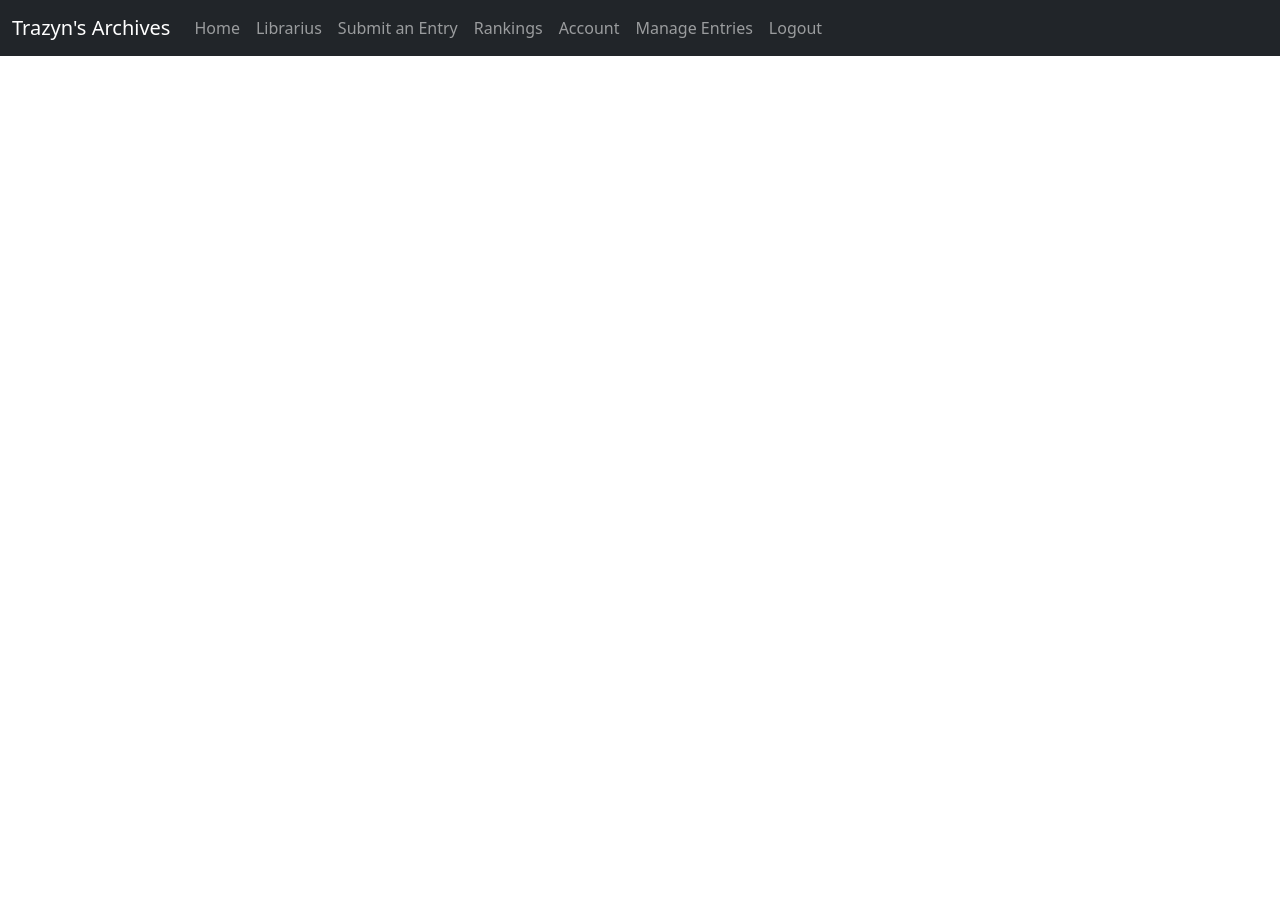
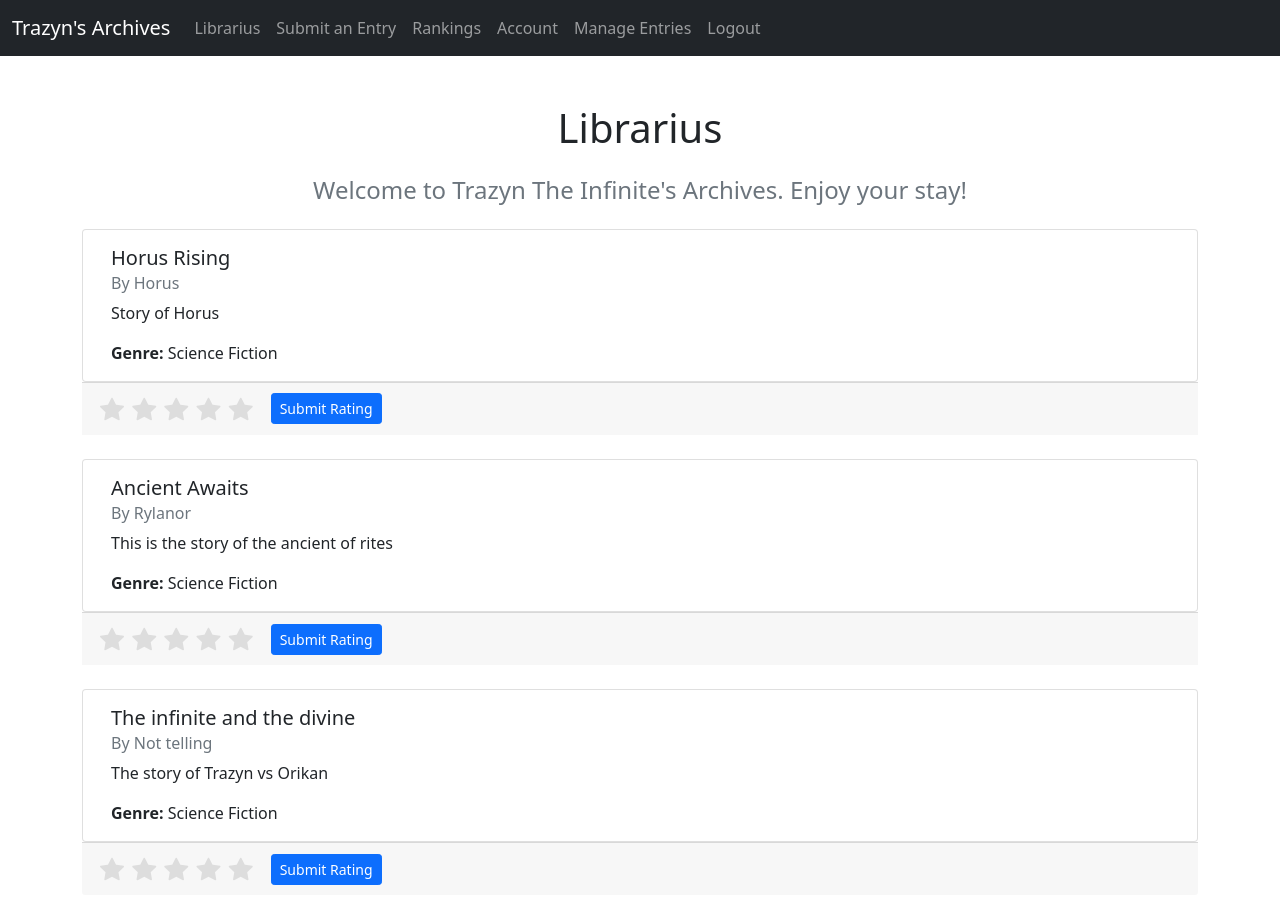
Before and after one commit to Stoyan-Kamenov/CM4025_CW, a Django app: page /library/ in a window 1280 px wide. Before the commit the page ends 56 px from the top, so only its background shows below. Run offline with Django 5.2, Linux system fonts and the light colour scheme; a user stored in the database is signed in; data comes from the database, SQL or seed files in the repository; some libraries are stand-ins or nearby versions.

Commit message:
Added Stories submissions and working library

```diff
--- a/myapp/admin.py
+++ b/myapp/admin.py
@@ -1,3 +1,6 @@
 from django.contrib import admin
+from .models import Stories
+from .models import Ratings
 
-# Register your models here.
+admin.site.register(Stories)
+admin.site.register(Ratings)
--- a/myapp/models.py
+++ b/myapp/models.py
@@ -1,3 +1,30 @@
 from django.db import models
+from django.contrib.auth.models import User
+import uuid
 
-# Create your models here.
+class Stories(models.Model):
+    storyId = models.UUIDField('Story ID', primary_key=True, default=uuid.uuid4, editable=False)
+    title = models.CharField('Title', max_length=200)
+    author = models.CharField('Author', max_length=100)
+    content = models.TextField('Story')
+    genre = models.CharField('Genre', max_length=50)
+    isPublic = models.BooleanField('Is it Public', default=True)
+    user = models.ForeignKey(User, on_delete=models.CASCADE, related_name='stories', null=True, blank=True)
+
+    class Meta:
+        verbose_name = 'Stories'
+        verbose_name_plural = 'Stories'
+
+    def __str__(self):
+        return self.title
+
+class Ratings(models.Model):
+    storyId = models.ForeignKey(Stories, blank= True, null=True, on_delete=models.CASCADE)
+    rating = models.IntegerField('Rating')
+
+    class Meta:
+        verbose_name = 'Ratings'
+        verbose_name_plural = 'Ratings'
+
+    def __str__(self):
+        return str(self.rating)
--- a/myapp/templates/base.html
+++ b/myapp/templates/base.html
@@ -6,26 +6,23 @@
   <meta name="viewport" content="width=device-width, initial-scale=1.0" />
   <title>
     {% block title %}
-    Django App
+    Trazyn's Archives
     {% endblock %}
   </title>
 
-  <!-- Bootstrap CSS -->
   <link href="https://cdn.jsdelivr.net/npm/bootstrap@5.0.0-beta1/dist/css/bootstrap.min.css" rel="stylesheet" integrity="sha384-giJF6kkoqNQ00vy+HMDP7azOuL0xtbfIcaT9wjKHr8RbDVddVHyTfAAsrekwKmP1" crossorigin="anonymous">
+  <link rel="stylesheet" href="https://cdn.jsdelivr.net/npm/bootstrap-icons@1.11.1/font/bootstrap-icons.css">
 </head>
 
 <body>
   <nav class="navbar navbar-expand-lg navbar-dark bg-dark">
     <div class="container-fluid">
-      <a class="navbar-brand" href="#">Trazyn's Archives</a>
+      <a class="navbar-brand" href="{% url 'home' %}">Trazyn's Archives</a>
       <button class="navbar-toggler" type="button" data-toggle="collapse" data-target="#navbarNav"
         aria-controls="navbarNav" aria-expanded="false" aria-label="Toggle navigation"><span
           class="navbar-toggler-icon"></span></button>
       <div class="collapse navbar-collapse" id="navbarNav">
         <ul class="navbar-nav">
-          <li class="nav-item active">
-            <a class="nav-link" href="{% url 'home' %}">Home</a>
-          </li>
           <li class="nav-item">
             <a class="nav-link" href="{% url 'library' %}">Librarius</a>
           </li>
@@ -33,7 +30,7 @@
             <a class="nav-link" href="{% url 'addStory' %}">Submit an Entry</a>
           </li>
           <li class="nav-item">
-            <a class="nav-link" href="{% url 'leaderboards' %}">Rankings</a>
+            <a class="nav-link" href="{% url 'rankings' %}">Rankings</a>
           </li>
           {% if user.is_authenticated %}
           <li class="nav-item">
@@ -73,6 +70,7 @@
   <script src="https://code.jquery.com/jquery-3.3.1.slim.min.js"></script>
   <script src="https://stackpath.bootstrapcdn.com/bootstrap/4.3.1/js/bootstrap.bundle.min.js"></script>
   <script src="https://cdn.jsdelivr.net/npm/bootstrap@5.0.0-beta1/dist/js/bootstrap.bundle.min.js" integrity="sha384-ygbV9kiqUc6oa4msXn9868pTtWMgiQaeYH7/t7LECLbyPA2x65Kgf80OJFdroafW" crossorigin="anonymous"></script>
+  <script src="https://cdn.jsdelivr.net/npm/@coreui/coreui@4.5.0/dist/js/coreui.bundle.min.js"></script>
 </body>
 
 </html>
--- a/myapp/templates/library.html
+++ b/myapp/templates/library.html
@@ -1,5 +1,85 @@
 {% extends 'base.html' %}
 
 {% block content %}
+<h1 class="text-center my-4">Librarius</h1>
+<h4 class="text-center text-muted mb-4">Welcome to Trazyn The Infinite's Archives. Enjoy your stay!</h4>
+
+<div class="container">
+    <div class="row">
+
+        {% for story in stories %}
+            {% if story.isPublic or user.is_authenticated %}
+                <div class="card">
+                    <div class="card-body">
+                        <h5 class="card-title">{{ story.title }}</h5>
+                        <h6 class="card-subtitle mb-2 text-muted">By {{ story.author }}</h6>
+                        <p class="card-text">{{ story.content }}</p>
+                        <p class="card-text"><strong>Genre:</strong> {{ story.genre }}</p>
+                    </div>
+                </div>
+                <!-- Rating -->
+                {% if user.is_authenticated %}
+                    <div class="card-footer mb-4">
+                        <form method="POST" action="{% url 'rate_story' story.storyId %}">
+                            {% csrf_token %}
+                            <div class="d-flex align-items-center">
+                                <div class="star-rating animated-stars me-3">
+                                    <input type="radio" id="star5-{{ story.storyId }}" name="rating" value="5">
+                                    <label for="star5-{{ story.storyId }}" class="bi bi-star-fill"></label>
+                                    <input type="radio" id="star4-{{ story.storyId }}" name="rating" value="4">
+                                    <label for="star4-{{ story.storyId }}" class="bi bi-star-fill"></label>
+                                    <input type="radio" id="star3-{{ story.storyId }}" name="rating" value="3">
+                                    <label for="star3-{{ story.storyId }}" class="bi bi-star-fill"></label>
+                                    <input type="radio" id="star2-{{ story.storyId }}" name="rating" value="2">
+                                    <label for="star2-{{ story.storyId }}" class="bi bi-star-fill"></label>
+                                    <input type="radio" id="star1-{{ story.storyId }}" name="rating" value="1">
+                                    <label for="star1-{{ story.storyId }}" class="bi bi-star-fill"></label>
+                                </div>
+                                <button type="submit" class="btn btn-primary btn-sm">Submit Rating</button>
+                            </div>
+                        </form>
+                    </div>
+                {% endif %}
+            {% endif %}
+        {% endfor %}
+    </div>
+</div>
+
+<style>
+    .star-rating {
+        direction: rtl;
+        display: inline-block;
+        cursor: pointer;
+    }
+
+    .star-rating input {
+        display: none;
+    }
+
+    .star-rating label {
+        color: #ddd;
+        font-size: 24px;
+        padding: 0 2px;
+        cursor: pointer;
+        transition: all 0.2s ease;
+    }
+
+    .star-rating label:hover,
+    .star-rating label:hover~label,
+    .star-rating input:checked~label {
+        color: #ffc107;
+    }
+</style>
+
+<script>
+    document.querySelectorAll('.star-rating:not(.readonly) label').forEach(star => {
+        star.addEventListener('click', function() {
+            this.style.transform = 'scale(1.2)';
+            setTimeout(() => {
+                this.style.transform = 'scale(1)';
+            }, 200);
+        });
+    });
+</script>
 
 {% endblock %}
--- /dev/null
+++ b/myapp/templates/rankings.html
@@ -0,0 +1,5 @@
+{% extends 'base.html' %}
+
+{% block content %}
+
+{% endblock %}
--- a/myapp/urls.py
+++ b/myapp/urls.py
@@ -7,5 +7,6 @@ urlpatterns = [
     path('addStory/', views.addStory, name='addStory'),
     path('manageStory/', views.manageStory, name='manageStory'),
     path('account/', views.account, name='account'),
-    path('leaderboards/', views.leaderboards, name='leaderboards')
+    path('rankings/', views.rankings, name='rankings'),
+    path('rate_story/<uuid:story_id>/', views.rate_story, name='rate_story')
 ]
--- a/myapp/views.py
+++ b/myapp/views.py
@@ -1,14 +1,35 @@
-from django.shortcuts import render, HttpResponse
+from django.shortcuts import render, redirect, get_object_or_404
+from django.http import HttpResponseRedirect
+from .models import Stories, Ratings
+from .forms import StoryForm
+
 
 # Create your views here.
 def home(request):
     return render(request, 'home.html')
 
 def library(request):
-    return render(request, 'library.html')
+    stories = Stories.objects.all()
+    return render(request, 'library.html', {'stories': stories})
 
 def addStory(request):
-    return render(request, 'addStory.html')
+    submitted = False
+    if request.method == 'POST':
+        form = StoryForm(request.POST)
+        if form.is_valid():
+            story = form.save(commit=False)
+            if request.user.is_authenticated:
+                story.user = request.user
+            else:
+                story.user = None
+            story.save()
+            return HttpResponseRedirect('/addStory?submitted=True')
+    else:
+        form = StoryForm
+        if 'submitted' in request.GET:
+            submitted = True
+
+    return render(request, 'addStory.html', {'form': form, 'submitted': submitted})
 
 def manageStory(request):
     return render(request, 'manageStory.html')
@@ -16,5 +37,13 @@ def manageStory(request):
 def account(request):
     return render(request, 'account.html')
 
-def leaderboards(request):
-    return render(request, 'leaderboards.html')
+def rankings(request):
+    return render(request, 'rankings.html')
+
+def rate_story(request, story_id):
+    if request.method == 'POST':
+        story = get_object_or_404(Stories, storyId=story_id)
+        rating_value = int(request.POST.get('rating', 0))
+        if 1 <= rating_value <= 5:
+            Ratings.objects.create(storyId=story, rating=rating_value)
+    return redirect('library')
```
Also changed, not shown: myapp/forms.py (added, +24 -0 lines), myapp/templates/addStory.html (+18 -1 lines), db.sqlite3, myapp/migrations/0001_initial.py (added), myapp/migrations/0002_stories_user.py (added), myapp/migrations/0003_alter_stories_user.py (added).
